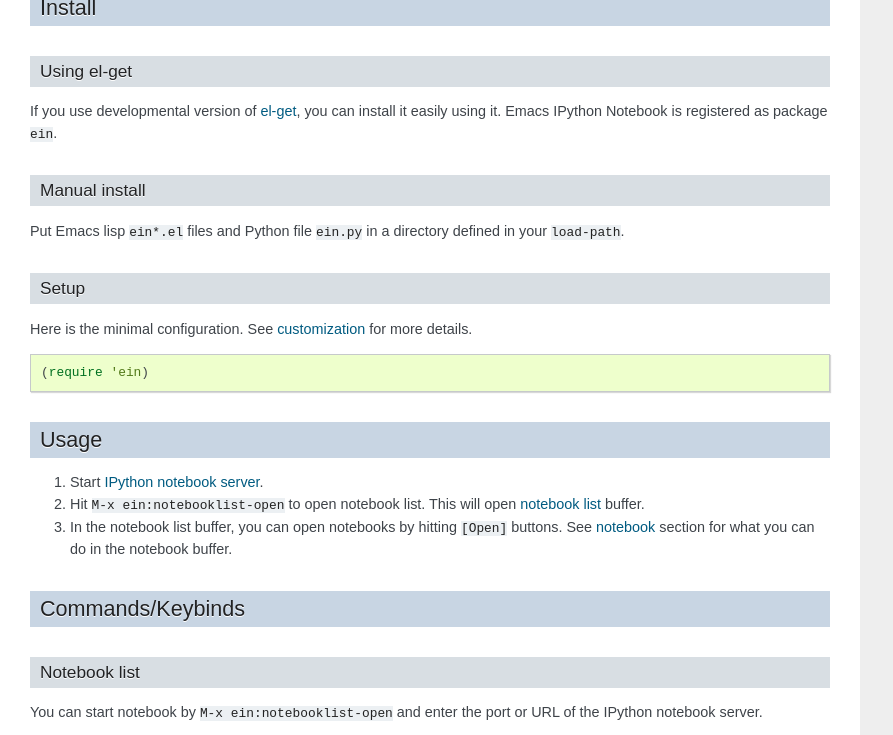
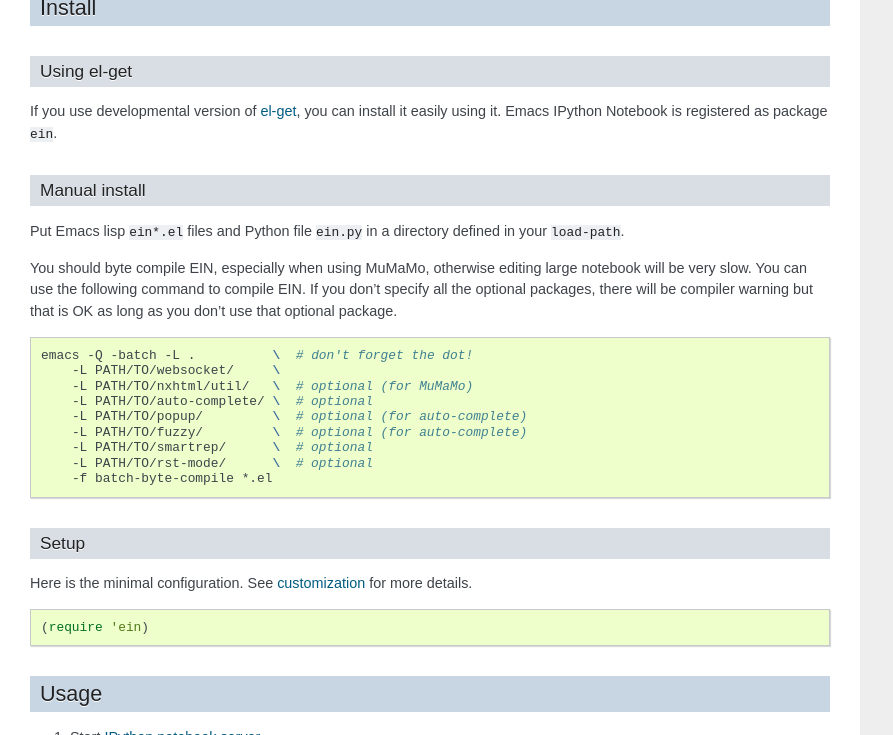
Before and after one commit to millejoh/emacs-ipython-notebook, a Sphinx documentation site: the page built from doc/source/index.rst, in a window 1280 px wide and 900 px high, scrolled down 1469 px, cut to the strip 0-735 px from the top of the window. Shown: the whole strip, without its empty margins (0-893 px from the left). Built offline with Sphinx 7.4.7, drawn with Linux system fonts in a browser that asks for light colours; cross-references to code outside the pages are shown as plain code.

Commit message:
Added byte compile instruction in the doc
I just noticed macro ein:aand in ein:cell-from-ewoc-node slows down
significantly notebook when using without compile.

```diff
--- a/doc/source/index.rst
+++ b/doc/source/index.rst
@@ -113,6 +113,24 @@
 
 Put Emacs lisp ``ein*.el`` files and Python file ``ein.py`` in
 a directory defined in your :el:symbol:`load-path`.
+
+You should byte compile EIN, especially when using MuMaMo, otherwise
+editing large notebook will be very slow.  You can use the following
+command to compile EIN.  If you don't specify all the optional
+packages, there will be compiler warning but that is OK as long as you
+don't use that optional package.
+
+.. sourcecode:: sh
+
+   emacs -Q -batch -L .          \  # don't forget the dot!
+       -L PATH/TO/websocket/     \
+       -L PATH/TO/nxhtml/util/   \  # optional (for MuMaMo)
+       -L PATH/TO/auto-complete/ \  # optional
+       -L PATH/TO/popup/         \  # optional (for auto-complete)
+       -L PATH/TO/fuzzy/         \  # optional (for auto-complete)
+       -L PATH/TO/smartrep/      \  # optional
+       -L PATH/TO/rst-mode/      \  # optional
+       -f batch-byte-compile *.el
 
 Setup
 ^^^^^
```
